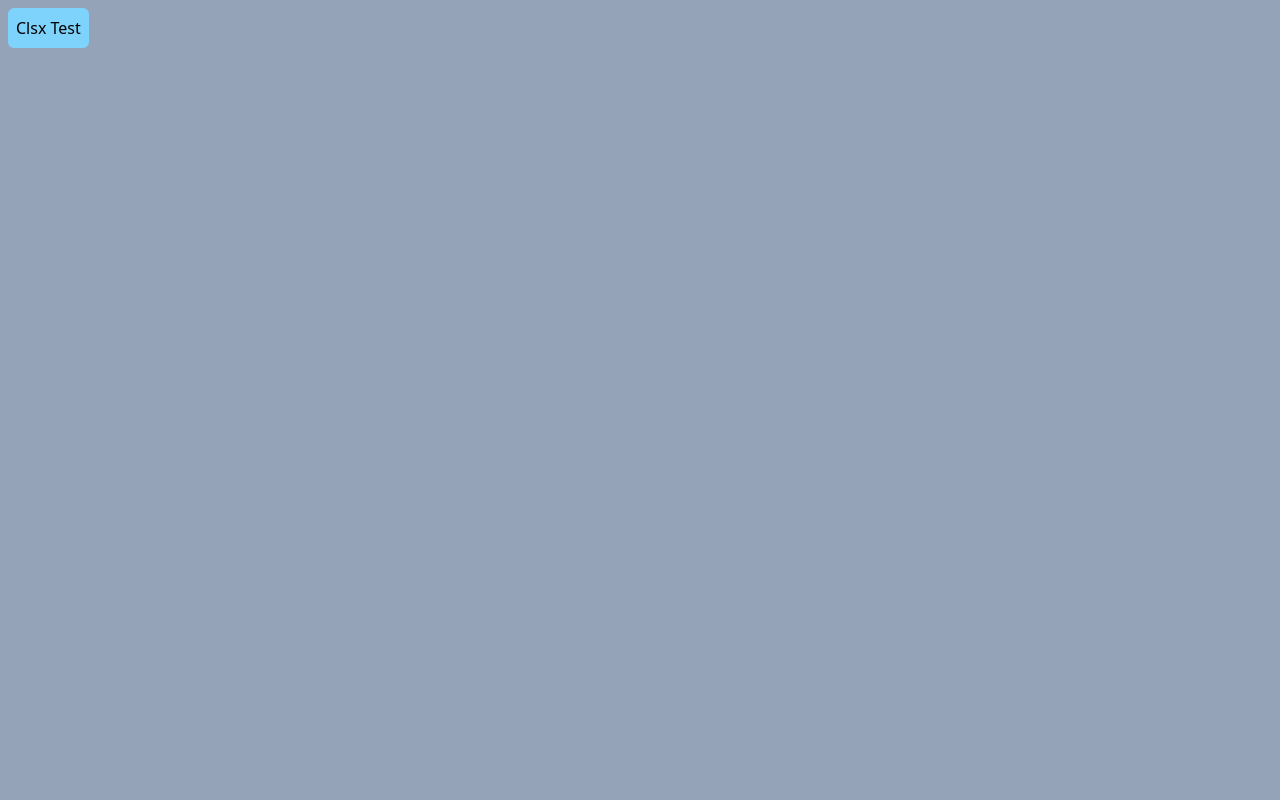
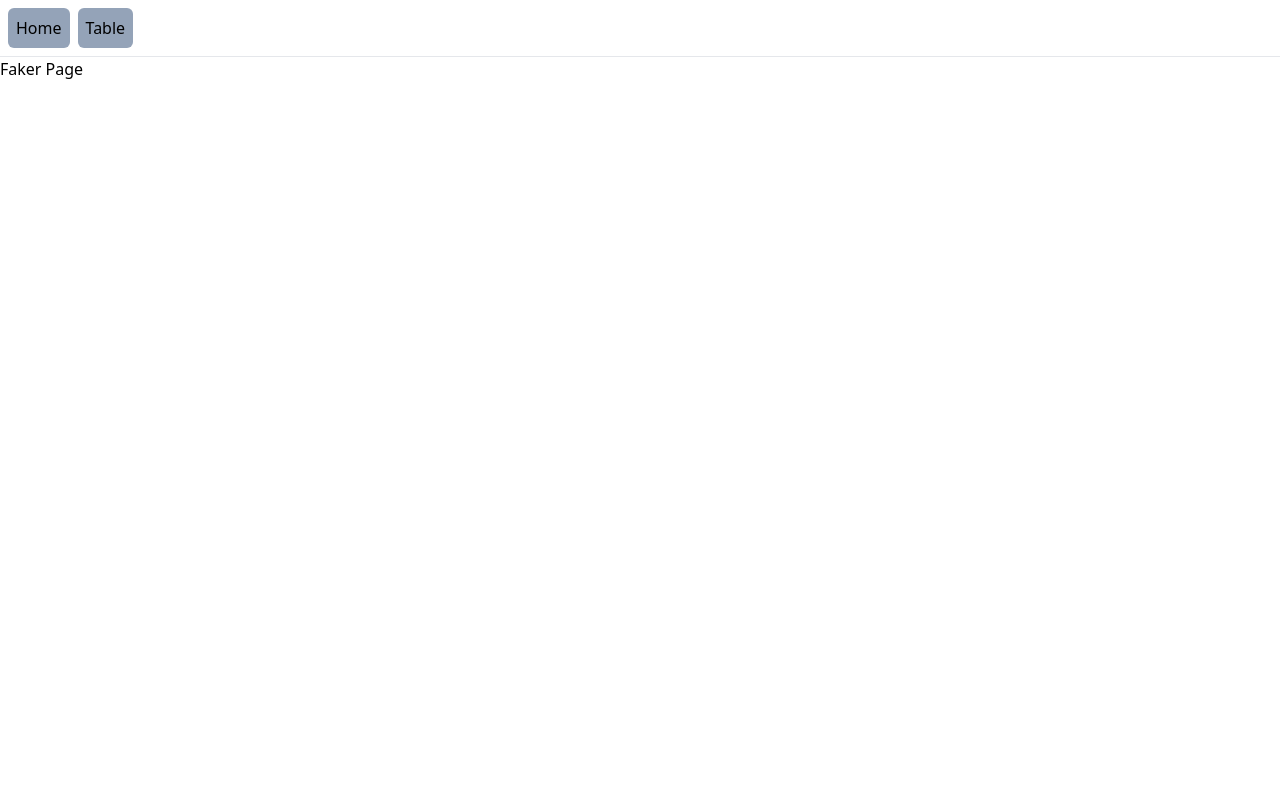
Before and after one commit to iinsue/react-sandbox, a React (Create React App) app: page /table/faker in a window 1280 px wide. Built offline with nearby package versions, Linux system fonts and the light colour scheme.

Commit message:
Reat Router 설정

```diff
--- a/package.json
+++ b/package.json
@@ -14,6 +14,7 @@
     "clsx": "^2.0.0",
     "react": "^18.2.0",
     "react-dom": "^18.2.0",
+    "react-router-dom": "^6.18.0",
     "react-scripts": "5.0.1",
     "tailwind-merge": "^2.0.0",
     "typescript": "^4.9.5",
--- a/src/App.tsx
+++ b/src/App.tsx
@@ -1,23 +1,22 @@
-import { useState } from "react";
-import { cn } from "./libs/utils";
+import { BrowserRouter as Router, Routes, Route } from "react-router-dom";
+import HomePage from "./routes/page";
+import TablePage from "./routes/table/page";
+import FakerPage from "./routes/table/faker/page";
+import Layout from "./components/common/layout";
+import ErrorPage from "./routes/error";
 
 function App() {
-  const [toggle, setToggle] = useState(false);
-
   return (
-    <>
-      <div className="h-full bg-slate-400">
-        <button
-          onClick={() => setToggle((prev) => !prev)}
-          className={cn(
-            "bg-sky-300 p-2 rounded-md m-2",
-            toggle && "text-red-500"
-          )}
-        >
-          Clsx Test
-        </button>
-      </div>
-    </>
+    <Router>
+      <Routes>
+        <Route path="/" element={<Layout />}>
+          <Route index element={<HomePage />} />
+          <Route path="table" element={<TablePage />} />
+          <Route path="table/faker" element={<FakerPage />} />
+          <Route path="*" element={<ErrorPage />} />
+        </Route>
+      </Routes>
+    </Router>
   );
 }
 
--- /dev/null
+++ b/src/components/common/layout.tsx
@@ -0,0 +1,29 @@
+import { Link, Outlet } from "react-router-dom";
+
+function Layout() {
+  return (
+    <div>
+      {/* A "layout route" is a good place to put markup you want to
+            share across all the pages on your site, like navigation. */}
+      <nav>
+        <ul className="flex gap-2 my-2">
+          <li className="bg-slate-400 p-2 rounded-md ml-2">
+            <Link to="/">Home</Link>
+          </li>
+          <li className="bg-slate-400 p-2 rounded-md">
+            <Link to="/table">Table</Link>
+          </li>
+        </ul>
+      </nav>
+
+      <hr />
+
+      {/* An <Outlet> renders whatever child route is currently active,
+            so you can think about this <Outlet> as a placeholder for
+            the child routes we defined above. */}
+      <Outlet />
+    </div>
+  );
+}
+
+export default Layout;
--- /dev/null
+++ b/src/routes/error.tsx
@@ -0,0 +1,14 @@
+import { Link } from "react-router-dom";
+
+const ErrorPage = () => {
+  return (
+    <div>
+      <h2>Nothing to see here!</h2>
+      <p>
+        <Link to="/">Go to the home page</Link>
+      </p>
+    </div>
+  );
+};
+
+export default ErrorPage;
--- /dev/null
+++ b/src/routes/page.tsx
@@ -0,0 +1,9 @@
+const HomePage = () => {
+  return (
+    <>
+      <div>Home Page</div>
+    </>
+  );
+};
+
+export default HomePage;
--- /dev/null
+++ b/src/routes/table/faker/page.tsx
@@ -0,0 +1,9 @@
+const FakerPage = () => {
+  return (
+    <>
+      <div>Faker Page</div>
+    </>
+  );
+};
+
+export default FakerPage;
--- /dev/null
+++ b/src/routes/table/page.tsx
@@ -0,0 +1,14 @@
+import { Link } from "react-router-dom";
+
+const TablePage = () => {
+  return (
+    <>
+      <div>Table page</div>
+      <div>
+        <Link to="faker">Faker</Link>
+      </div>
+    </>
+  );
+};
+
+export default TablePage;
```
Also changed, not shown: 2 other files (tests, documents, lock files or other folders).
